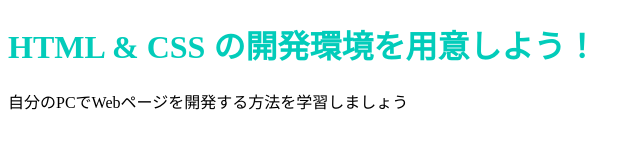
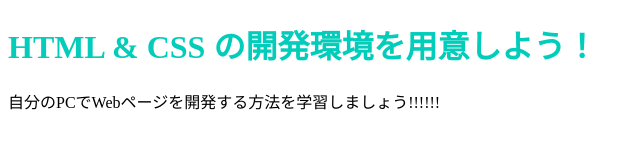
Before and after one commit to yusakuyusaku/crispy-system, a plain HTML site: page index.html in a window 1280 px wide. Shown: the full height of the page, 0-640 px from the left. Drawn offline with Linux system fonts and the light colour scheme.

Commit message:
Update index.html

```diff
--- a/index.html
+++ b/index.html
@@ -7,6 +7,6 @@
   </head>
   <body>
     <h1 class="title">HTML & CSS の開発環境を用意しよう！</h1>
-    <p>自分のPCでWebページを開発する方法を学習しましょう</p>
+    <p>自分のPCでWebページを開発する方法を学習しましょう!!!!!!</p>
   </body>
 </html>
```
